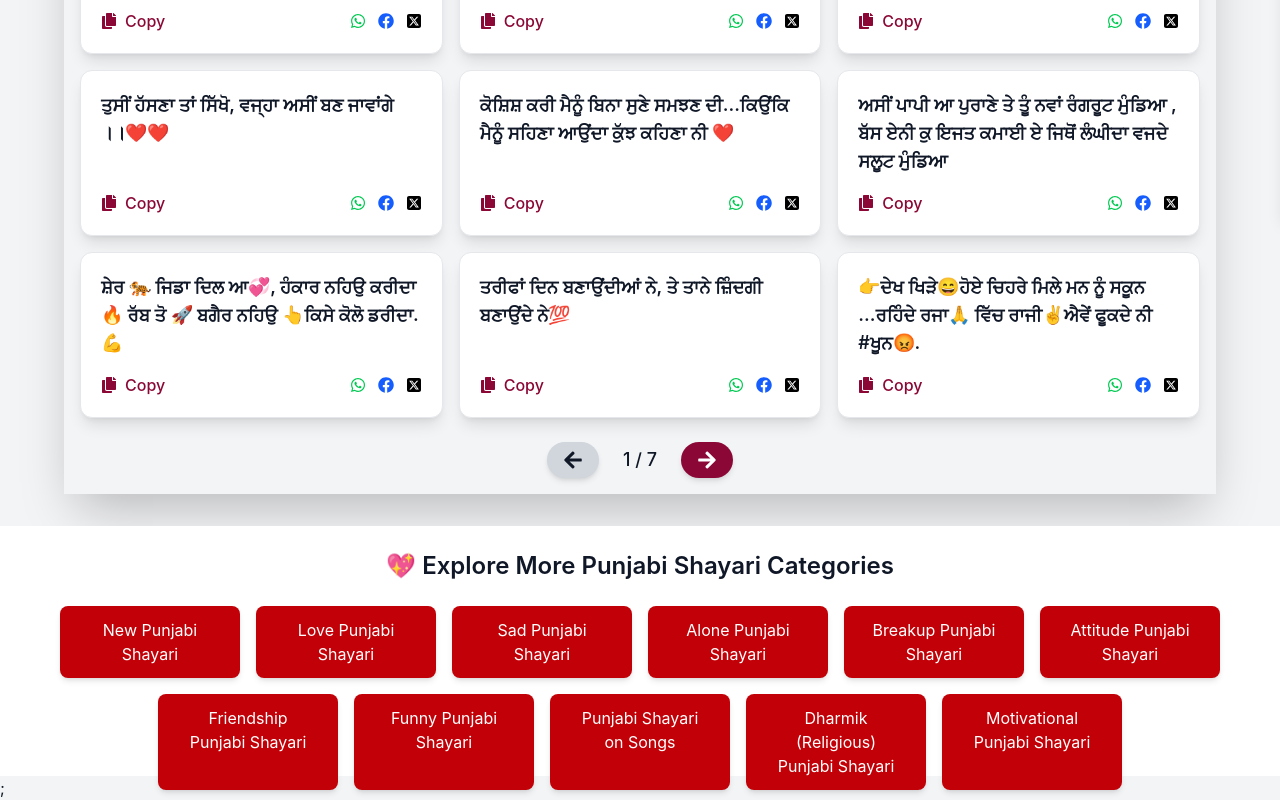
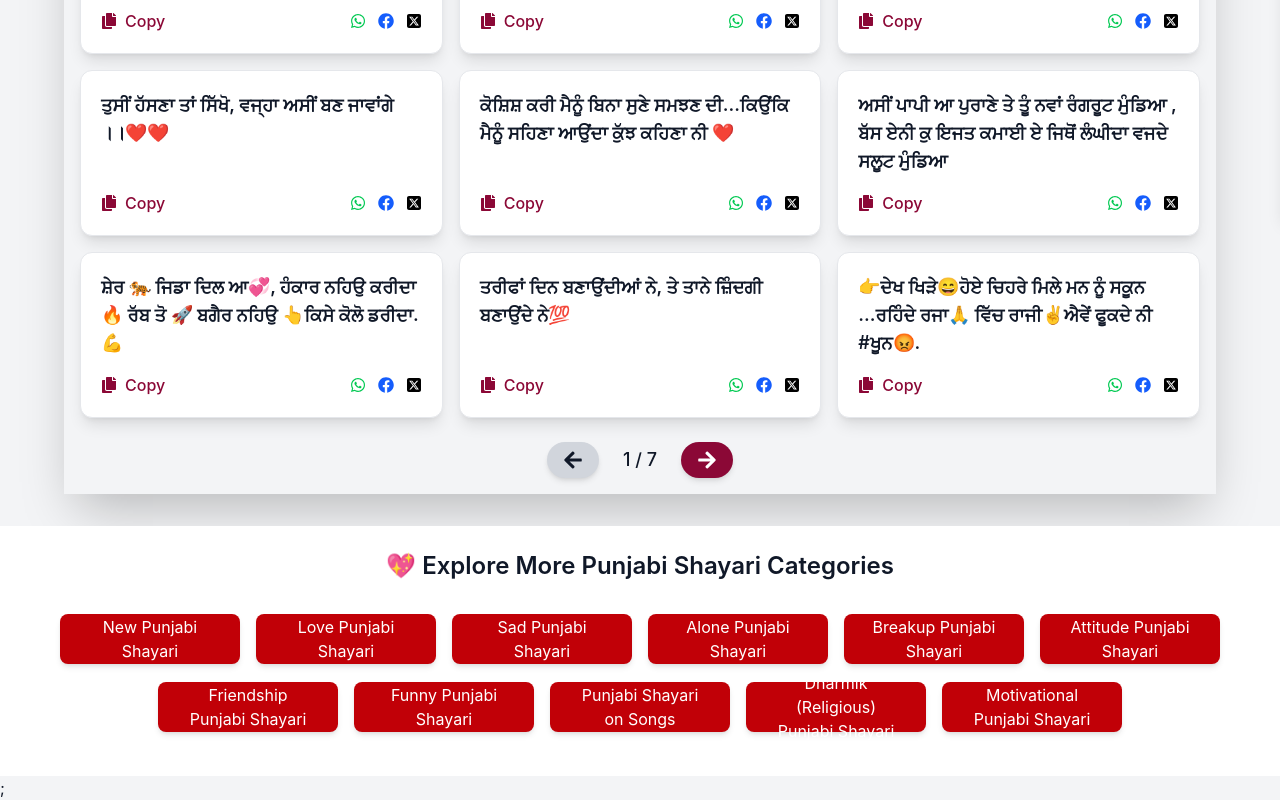
Before and after one commit to prabh-ux/ShayariApp, a React (Vite) app: page / in a window 1280 px wide. Shown: the part 582-1382 px from the top of the page. Built offline with nearby package versions, Linux system fonts and the light colour scheme.

Commit message:
fix4 layout shift

```diff
--- a/src/components/ShayariCategories.jsx
+++ b/src/components/ShayariCategories.jsx
@@ -1,50 +1,48 @@
-import React from 'react'
+import React, { useState, useEffect } from "react";
 import { Link } from "react-router-dom";
-import NewPunjabiShayari from '../pages/shayariCategory/NewPunjabiShayari'
-import LovePunjabiShayari from '../pages/shayariCategory/LovePunjabiShayari';
-import SadPunjabiShayari from '../pages/shayariCategory/SadPunjabiShayari';
-import AlonePunjabiShayari from '../pages/shayariCategory/AlonePunjabiShayari';
-import BreakUp from '../pages/shayariCategory/BreakUp';
-import Attitude from '../pages/shayariCategory/Attitude';
-import Friends from '../pages/shayariCategory/Friends';
-import Funny from '../pages/shayariCategory/Funny';
-import Songs from '../pages/shayariCategory/Songs';
-import Dharmik from '../pages/shayariCategory/Dharmik';
-import Motivational from '../pages/shayariCategory/Motivational';
-export const categories = [
-  { path: "/new-punjabi-shayari/:pageNo", label: "New Punjabi Shayari", component: NewPunjabiShayari },
-  { path: "/love-punjabi-shayari/:pageNo", label: "Love Punjabi Shayari", component: LovePunjabiShayari },
-  { path: "/sad-punjabi-shayari/:pageNo", label: "Sad Punjabi Shayari", component: SadPunjabiShayari },
-  { path: "/alone-punjabi-shayari/:pageNo", label: "Alone Punjabi Shayari", component: AlonePunjabiShayari },
-  { path: "/breakup-punjabi-shayari/:pageNo", label: "Breakup Punjabi Shayari", component: BreakUp },
-  { path: "/attitude-punjabi-shayari/:pageNo", label: "Attitude Punjabi Shayari", component: Attitude },
-  { path: "/friendship-punjabi-shayari/:pageNo", label: "Friendship Punjabi Shayari", component: Friends },
-  { path: "/funny-punjabi-shayari/:pageNo", label: "Funny Punjabi Shayari", component: Funny },
-  { path: "/songs-punjabi-shayari/:pageNo", label: "Punjabi Shayari on Songs", component: Songs },
-  { path: "/dharmik-punjabi-shayari/:pageNo", label: "Dharmik (Religious) Punjabi Shayari", component: Dharmik },
-  { path: "/motivational-punjabi-shayari/:pageNo", label: "Motivational Punjabi Shayari", component: Motivational }
-];
+import { categories } from "../Data/FetchData";
+
 const ShayariCategories = () => {
+  const [loaded, setLoaded] = useState(false);
+
+  useEffect(() => {
+    // Simulate loading delay (remove if data is static)
+    const timeout = setTimeout(() => setLoaded(true), 100);
+    return () => clearTimeout(timeout);
+  }, []);
+
   return (
-<section className="bg-white py-6 px-[1rem] text-center h-[250px]">
+    <section className="bg-white py-6 px-[1rem] text-center min-h-[250px] flex flex-col items-center">
+      <h2 className="text-2xl font-semibold text-center min-h-[40px]">
+        💖 Explore More Punjabi Shayari Categories
+      </h2>
 
-        <h2 className="text-2xl font-semibold text-center ">💖 Explore More Punjabi Shayari Categories</h2>
-        <div className="flex flex-wrap justify-center gap-4 mt-6 min-h-[100px]">
-
-          {categories.map((category) => (
+      <div className="flex flex-wrap justify-center gap-4 mt-6 min-h-[120px]">
+        {loaded ? (
+          categories.map((category) => (
             <Link
               key={category.path}
               to={category.path.replace(":pageNo", "1")}
-           className="w-[180px] px-6 py-3 bg-red-700 text-white rounded-lg shadow-md hover:bg-red-600 text-center"
+              className="w-[180px] h-[50px] flex items-center justify-center px-6 py-3 bg-red-700 text-white rounded-lg shadow-md hover:bg-red-600 text-center transition"
+              aria-label={`Explore ${category.label}`}
             >
               {category.label}
             </Link>
-
-          ))}
-
+          ))
+        ) : (
+          // Skeleton placeholders (prevents layout shift)
+          Array(8)
+            .fill("")
+            .map((_, index) => (
+              <div
+                key={index}
+                className="w-[180px] h-[50px] bg-gray-300 rounded-lg animate-pulse"
+              ></div>
+            ))
+        )}
       </div>
     </section>
-  )
-}
+  );
+};
 
-export default ShayariCategories
+export default ShayariCategories;
```
Lines whose indentation alone changed are shown as unchanged.
